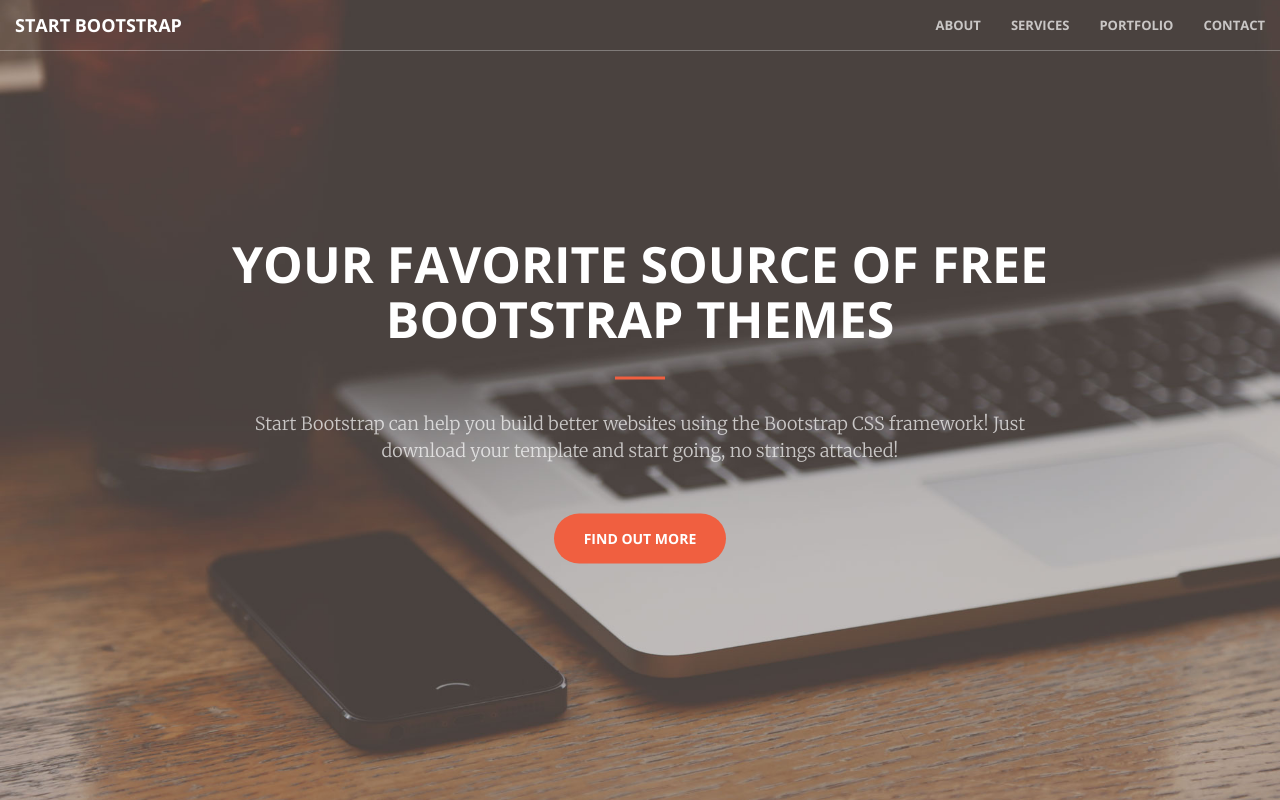
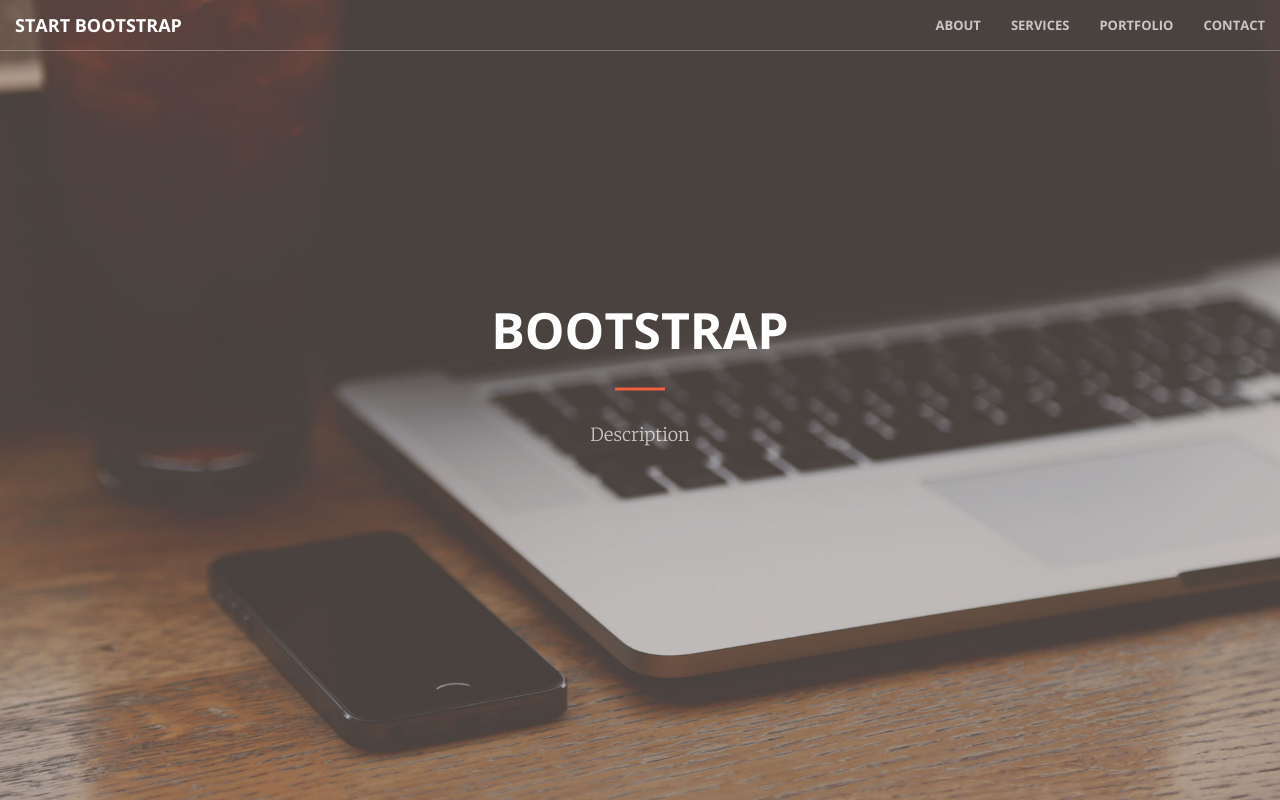
Before and after one commit to shitter/another, a website: page index.html in a window 1280 px wide. Drawn offline with nearby package versions, Linux system fonts and the light colour scheme.

Commit message:
Update index.html

```diff
--- a/index.html
+++ b/index.html
@@ -71,10 +71,9 @@
     <header>
         <div class="header-content">
             <div class="header-content-inner">
-                <h1 id="homeHeading">Your Favorite Source of Free Bootstrap Themes</h1>
+                <h1 id="homeHeading">Bootstrap</h1>
                 <hr>
-                <p>Start Bootstrap can help you build better websites using the Bootstrap CSS framework! Just download your template and start going, no strings attached!</p>
-                <a href="#about" class="btn btn-primary btn-xl page-scroll">Find Out More</a>
+                <p>Description</p>
             </div>
         </div>
     </header>
```
